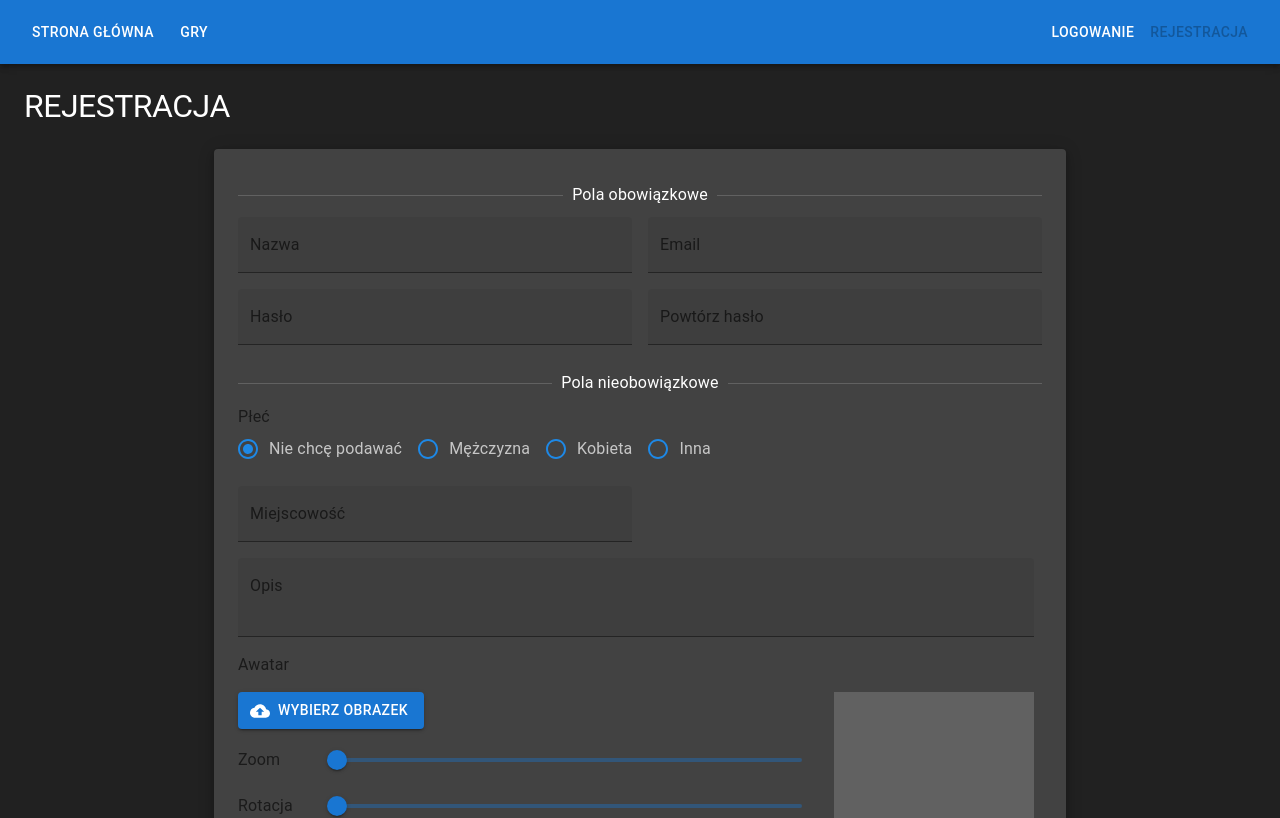
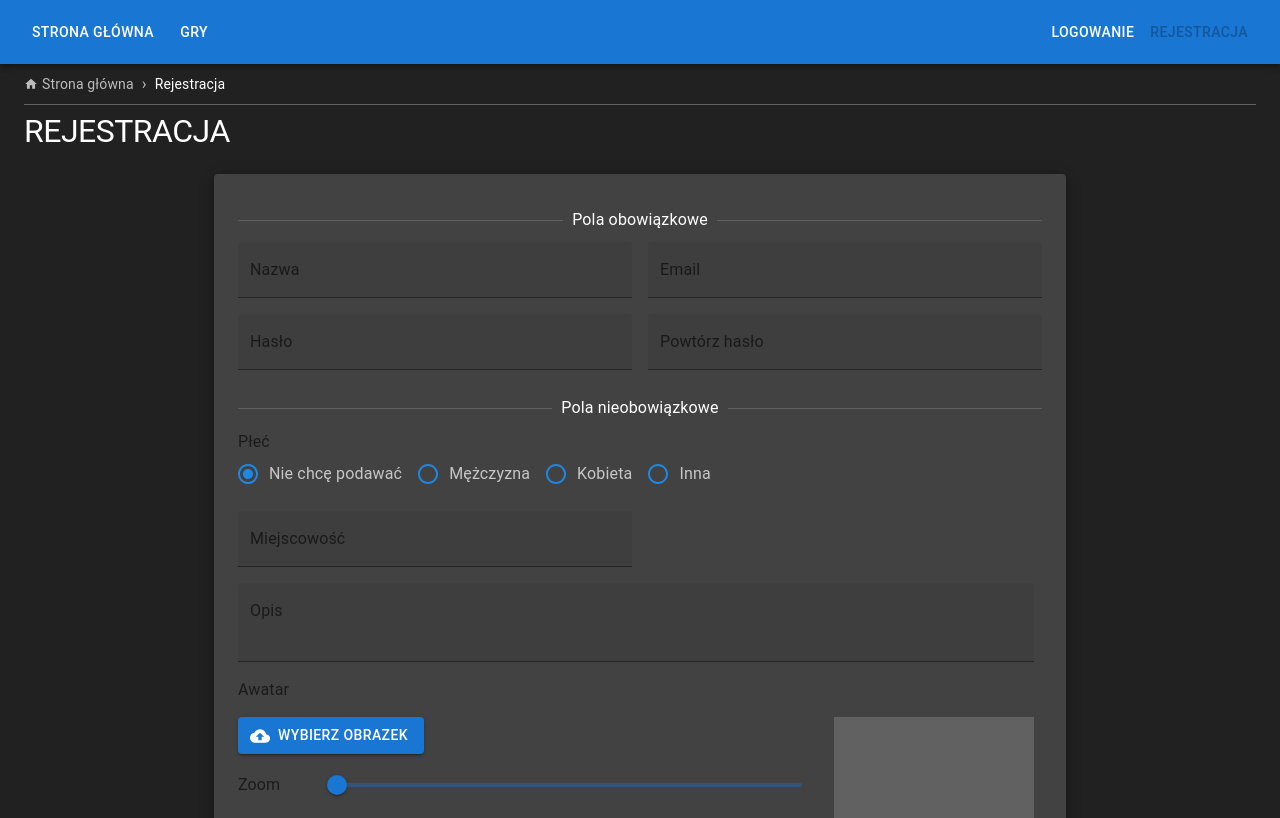
Before and after one commit to wookashart/mygames-db, a Next.js app: page /register in a window 1280 px wide. Shown: the top 818 px of the page. Built offline with nearby package versions, Linux system fonts and the light colour scheme.

Commit message:
Breadcrumbs added

```diff
--- a/pages/register.tsx
+++ b/pages/register.tsx
@@ -11,6 +11,7 @@ import ImageCropper from '../src/components/common/form/ImageCropper';
 import RegisterMandatorySection from '../src/components/pages/register/RegisterMandatorySection';
 import RegisterOptionalSection from '../src/components/pages/register/RegisterOptionalSection';
 import Notification from '../src/components/common/Notification';
+import Breadcrumbs from '../src/components/common/Breadcrumbs';
 
 // === Helpers === //
 import dateFormat from 'dateformat';
@@ -192,6 +193,12 @@ const Register = () => {
   return (
     <Page seo={{ title: 'Rejestracja', description: '' }} pageType="register">
       <>
+        <Breadcrumbs
+          options={[
+            { current: false, label: 'Strona główna', href: '/' },
+            { current: true, label: 'Rejestracja', href: '/register' },
+          ]}
+        />
         <Container maxWidth="xl">
           <PageHeader title="Rejestracja" />
         </Container>
--- /dev/null
+++ b/src/components/common/Breadcrumbs.tsx
@@ -0,0 +1,72 @@
+import React from 'react';
+
+// === Components === //
+import { Breadcrumbs, colors, Container, Divider, Typography } from '@mui/material';
+import HomeIcon from '@mui/icons-material/Home';
+import Link from 'next/link';
+
+interface CustomBreadcrumbsProps {
+  options: BreadcrumbsOptionsData[];
+}
+
+interface BreadcrumbsOptionsData {
+  current: boolean;
+  label: string;
+  href: string;
+}
+
+const CustomBreadcrumbs = ({ options }: CustomBreadcrumbsProps) => {
+  return (
+    <>
+      <Container maxWidth="xl" sx={{ marginTop: 1 }}>
+        <Breadcrumbs aria-label="breadcrumb" separator="›" color="rgba(255, 255, 255, 0.7)">
+          {options.map((item, index) => {
+            if (item.current) {
+              return (
+                <Typography
+                  key={index}
+                  sx={{ display: 'flex', alignItems: 'center' }}
+                  color="white"
+                  fontSize={14}
+                >
+                  {item.label}
+                </Typography>
+              );
+            } else {
+              return (
+                <Link href={item.href} key={index}>
+                  <a className="breadcrumbs-link">
+                    {index === 0 && <HomeIcon sx={{ mr: 0.5 }} fontSize="inherit" />}
+                    {item.label}
+                  </a>
+                </Link>
+              );
+            }
+          })}
+        </Breadcrumbs>
+        <Divider
+          sx={{
+            marginTop: 1,
+            marginBottom: 1,
+            borderColor: colors.grey[700],
+          }}
+        />
+      </Container>
+      <style jsx>{`
+        .breadcrumbs-link {
+          color: rgba(255, 255, 255, 0.7);
+          text-decoration: none;
+          display: flex;
+          align-items: center;
+          font-size: 14px;
+        }
+
+        .breadcrumbs-link:hover {
+          text-decoration: underline;
+        }
+      `}</style>
+    </>
+  );
+};
+
+export default CustomBreadcrumbs;
--- a/src/components/common/PageHeader.tsx
+++ b/src/components/common/PageHeader.tsx
@@ -18,7 +18,8 @@ const PageHeader = ({ title }: PageHeaderProps) => {
       sx={{
         textTransform: 'uppercase',
       }}
-      my={3}
+      mt={1}
+      mb={3}
     >
       {title}
     </Typography>
```
